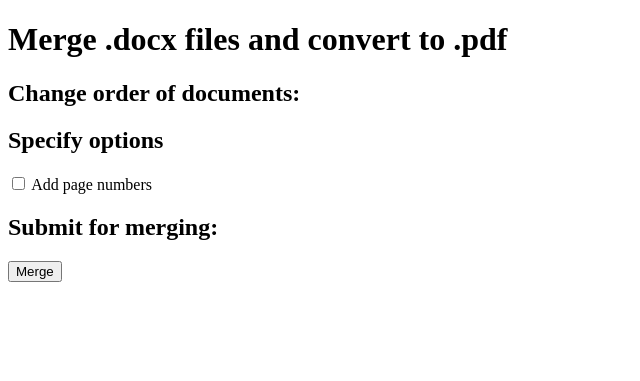
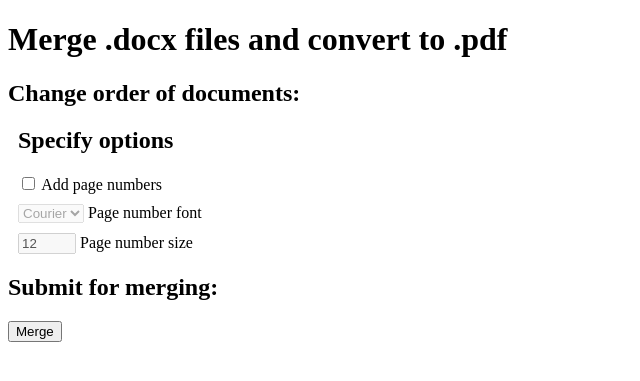
Before and after one commit to rbrutherford3/PDF-Publisher, a Flask app: template templates/arrange.html in a window 1280 px wide. Shown: the top 381 px of the page, without its empty margins (0-640 px from the left). Run offline with Flask 2, Linux system fonts and the light colour scheme; the template is opened without the code that fills it, so the values that code supplies are empty.

Commit message:
Adding page number customization

```diff
--- a/app.py
+++ b/app.py
@@ -7,9 +7,11 @@ app = Flask(__name__)
 
 # Page numbering class taken from https://stackoverflow.com/a/68382694/3130769
 class NumberPDF(FPDF):
-    def __init__(self, numberOfPages):
+    def __init__(self, numberOfPages, pagenumberfont, pagenumbersize):
         super(NumberPDF, self).__init__()
         self.numberOfPages = numberOfPages
+        self.pagenumberfont = pagenumberfont
+        self.pagenumbersize = pagenumbersize
 
     # Overload Header
     def header(self):
@@ -18,7 +20,7 @@ class NumberPDF(FPDF):
     # Overload Footer
     def footer(self):
         self.set_y(-15)
-        self.set_font('Arial', '', 12)
+        self.set_font(self.pagenumberfont, '', self.pagenumbersize)
         self.cell(0, 10, f"{self.page_no()}", 0, 0, 'C')
 
 # Go to file upload initially
@@ -79,7 +81,7 @@ def compile():
 
             # Create a temporary numbering PDF using the overloaded FPDF class, passing the number of pages
             # from your original file
-            tempNumFile = NumberPDF(inputFile.getNumPages())
+            tempNumFile = NumberPDF(inputFile.getNumPages(), request.form.get("pagenumberfont"), int(request.form.get("pagenumbersize")))
 
             # Add a new page to the temporary numbering PDF (the footer function runs on add_page and will
             # put the page number at the bottom, all else will be blank
--- a/static/arrange.js
+++ b/static/arrange.js
@@ -37,6 +37,12 @@ function disableButtons() {
 	}
 }
 
+// Enable controls for page numbers only if enabling page numbers, and vice-versa
+function pageNumberControls() {
+	document.getElementById("pagenumberfont").disabled = !document.getElementById("pagenumbers").checked;
+	document.getElementById("pagenumbersize").disabled = !document.getElementById("pagenumbers").checked;
+}
+
 // Compile list of pdfs in the specified order upon submission
 function submitPDF() {
 	var pdflist = document.getElementById("pdforder");
--- a/static/style.css
+++ b/static/style.css
@@ -7,3 +7,12 @@
     overflow: hidden;
     outline: none;
 }
+
+#pagenumbersize {
+    width: 50px;
+}
+
+.option {
+    display: block;
+    margin: 10px;
+}
--- a/templates/arrange.html
+++ b/templates/arrange.html
@@ -20,9 +20,23 @@
 		</ol>
 		<input type="hidden" id="pdfslen" value="{{ pdfslen }}" />
 		<input type="hidden" id="finalorder" name="finalorder" />
-		<h2>Specify options</h2>
-		<input type="checkbox" id="pagenumbers" name="pagenumbers" />
-		<label for="pagenumbers">Add page numbers</label>
+		<div class="option">
+			<h2>Specify options</h2>
+			<input type="checkbox" id="pagenumbers" name="pagenumbers" onClick="pageNumberControls()" />
+			<label for="pagenumbers">Add page numbers</label>
+		</div>
+		<div class="option">
+			<select id="pagenumberfont" name="pagenumberfont" disabled>
+				<option value="Courier">Courier</option>
+				<option value="Arial">Arial</option>
+				<option value="Times">Times</option>
+			</select>
+			<label for="pagenumberfont">Page number font</label>
+		</div>
+		<div class="option">
+			<input type="number" id="pagenumbersize" name="pagenumbersize" min="6" max="16" step="1" value="12" disabled />
+			<label for="pagenumbersize">Page number size</label>
+		</div>
 		<h2>Submit for merging:</h2>
 		<input type="submit" value="Merge" onClick="submitPDF()" />
 	</form>
```
